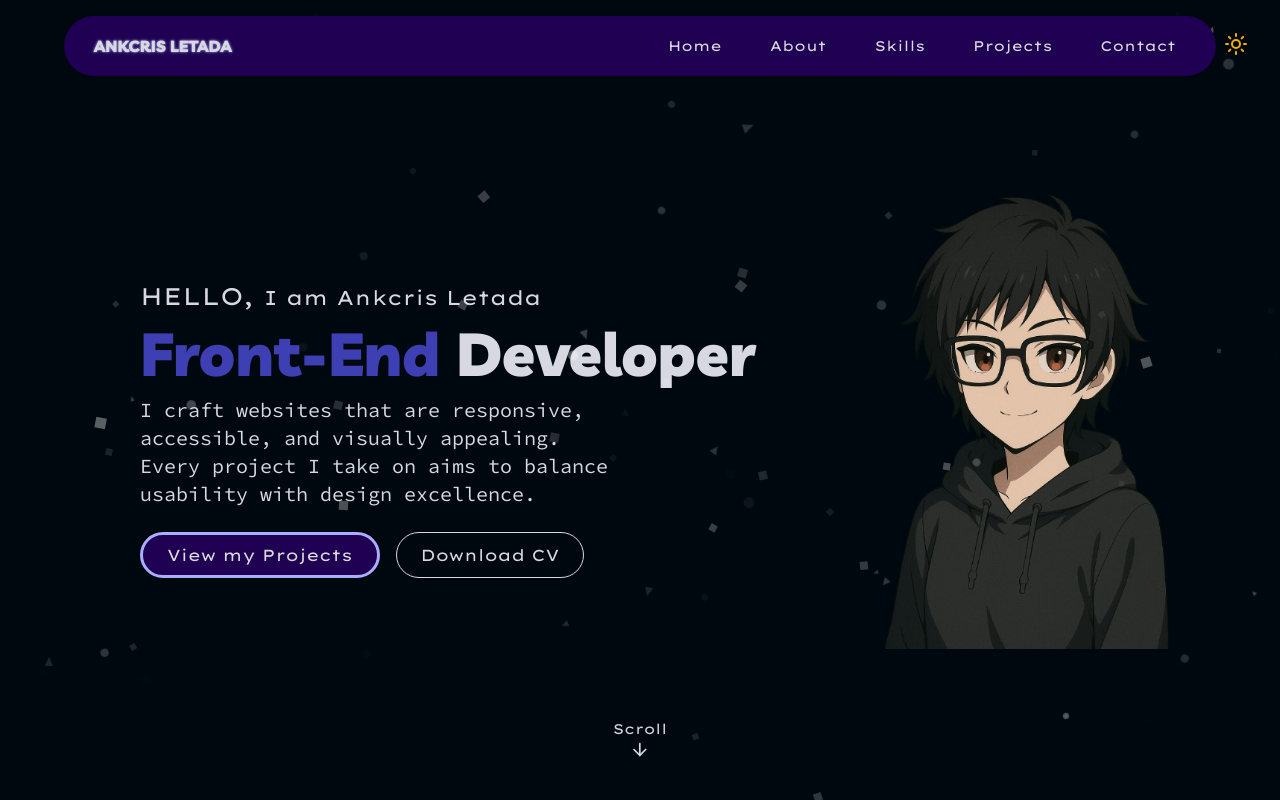
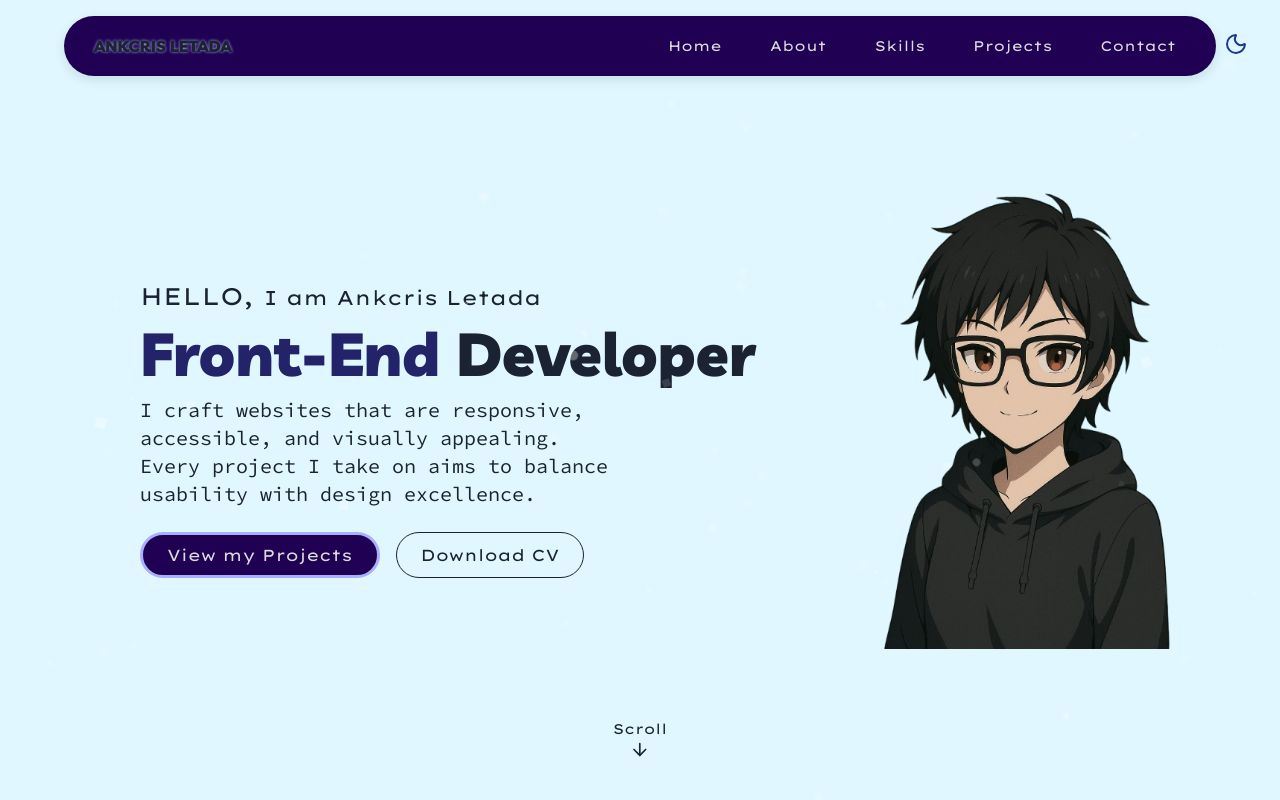
Before and after one commit to arxvl/myPortfolio, a React (Vite) app: page / in a window 1280 px wide. Both pictures are taken after a click on the button 1236 px from the left and 44 px from the top of the page. Shown: the top 800 px of the page. Built offline with nearby package versions, Linux system fonts and the light colour scheme.

Commit message:
Update Theme Toggle Logic

```diff
--- a/src/component/ThemeToggle.jsx
+++ b/src/component/ThemeToggle.jsx
@@ -7,23 +7,23 @@ export const ThemeToggle = () => {
 
     useEffect(() => {
         const storedTheme = localStorage.getItem("theme");
-        if (storedTheme == "dark") {
+        if (storedTheme == "light") {
             setIsDarkMode(true);
-            document.documentElement.classList.add("dark");
+            document.documentElement.classList.add("light");
         } else {
-            localStorage.setItem("theme", "light");
+            localStorage.setItem("theme", "dark");
             setIsDarkMode(false);
         }
     }, [])
 
     const toggleTheme = () => {
         if (isDarkMode) {
-            document.documentElement.classList.remove("dark");
-            localStorage.setItem("theme", "light");
+            document.documentElement.classList.remove("light");
+            localStorage.setItem("theme", "dark");
             setIsDarkMode(false);
         } else {
-            document.documentElement.classList.add("dark");
-            localStorage.setItem("theme", "dark");
+            document.documentElement.classList.add("light");
+            localStorage.setItem("theme", "light");
             setIsDarkMode(true);
         }
     }
@@ -36,9 +36,9 @@ export const ThemeToggle = () => {
             )}
         >
             {isDarkMode ? (
+            <Moon className="h-6 w-6 text-blue-900"/>
+            ) : (
             <Sun className = "h-6 w-6 text-yellow-500" />
-            ) : (
-            <Moon className="h-6 w-6 text-blue-900"/>
             )}
         </button>
     );
```
